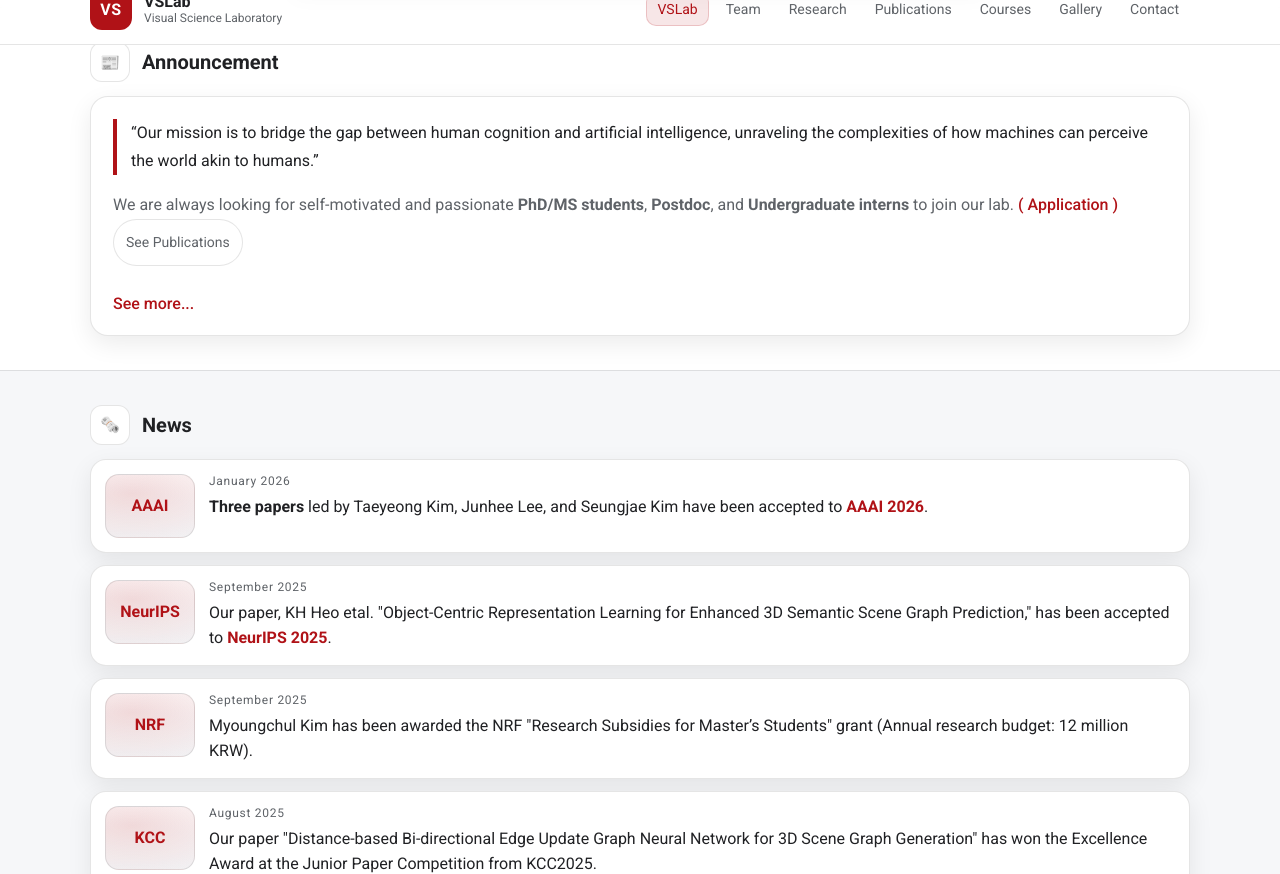
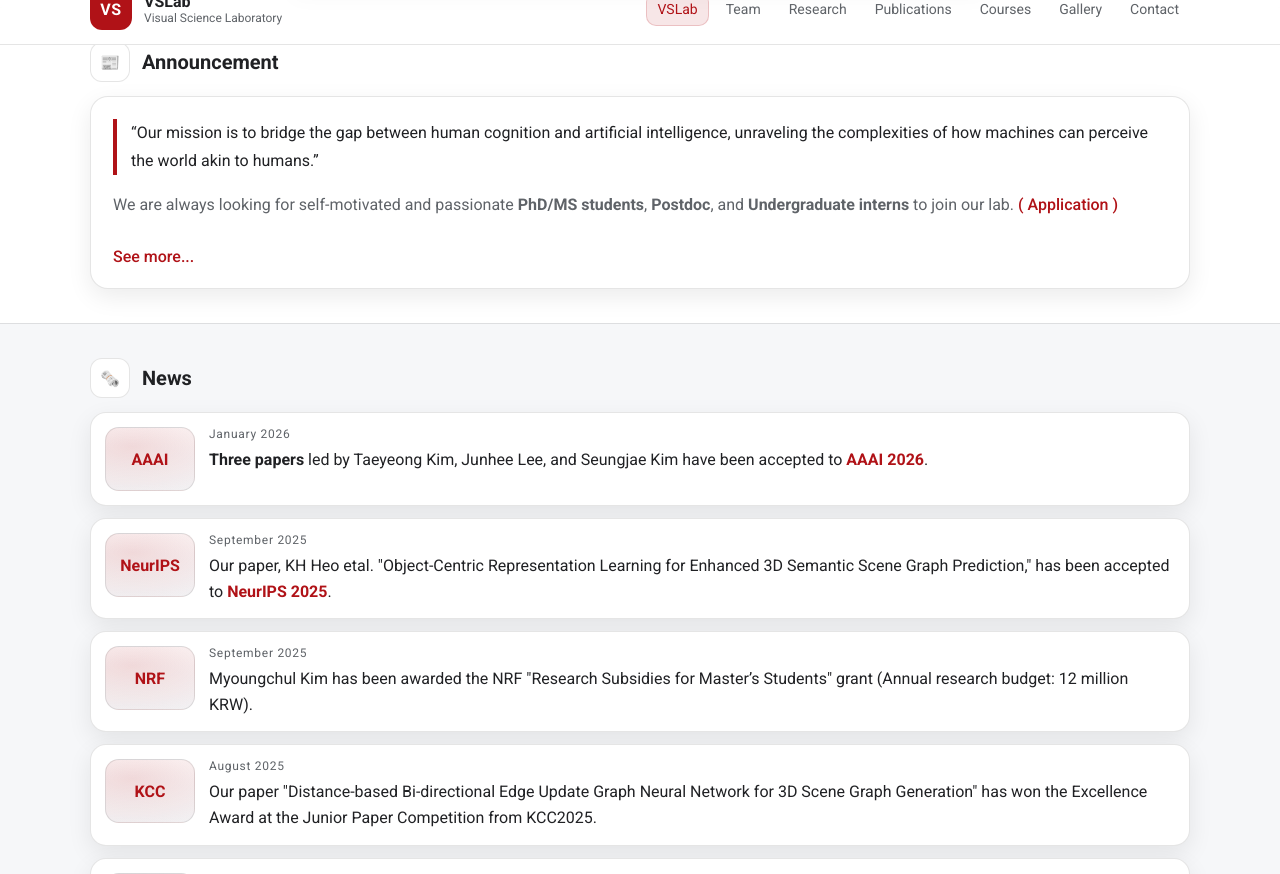
Before and after one commit to spoiuy3/VSLab_website, a Jekyll site: the page built from index.md, in a window 1280 px wide and 900 px high, scrolled down 644 px, cut to the strip 26-900 px from the top of the window. Built offline with Jekyll 4.4.1, drawn with Linux system fonts in a browser that asks for light colours.

Commit message:
Revert "."
This reverts commit 6e1382152dc04168a55d104b9e20fb3d39b3d796.

```diff
--- a/index.md
+++ b/index.md
@@ -126,7 +126,6 @@ permalink: /
             target="_blank" rel="noopener">
             ( Application )
           </a>
-          <a class="btn" href="{{ '/publications/' | relative_url }}">See Publications</a>
       </p>
 
       <a class="see-more" href="{{ '/contact/' | relative_url }}">See more...</a>
```
